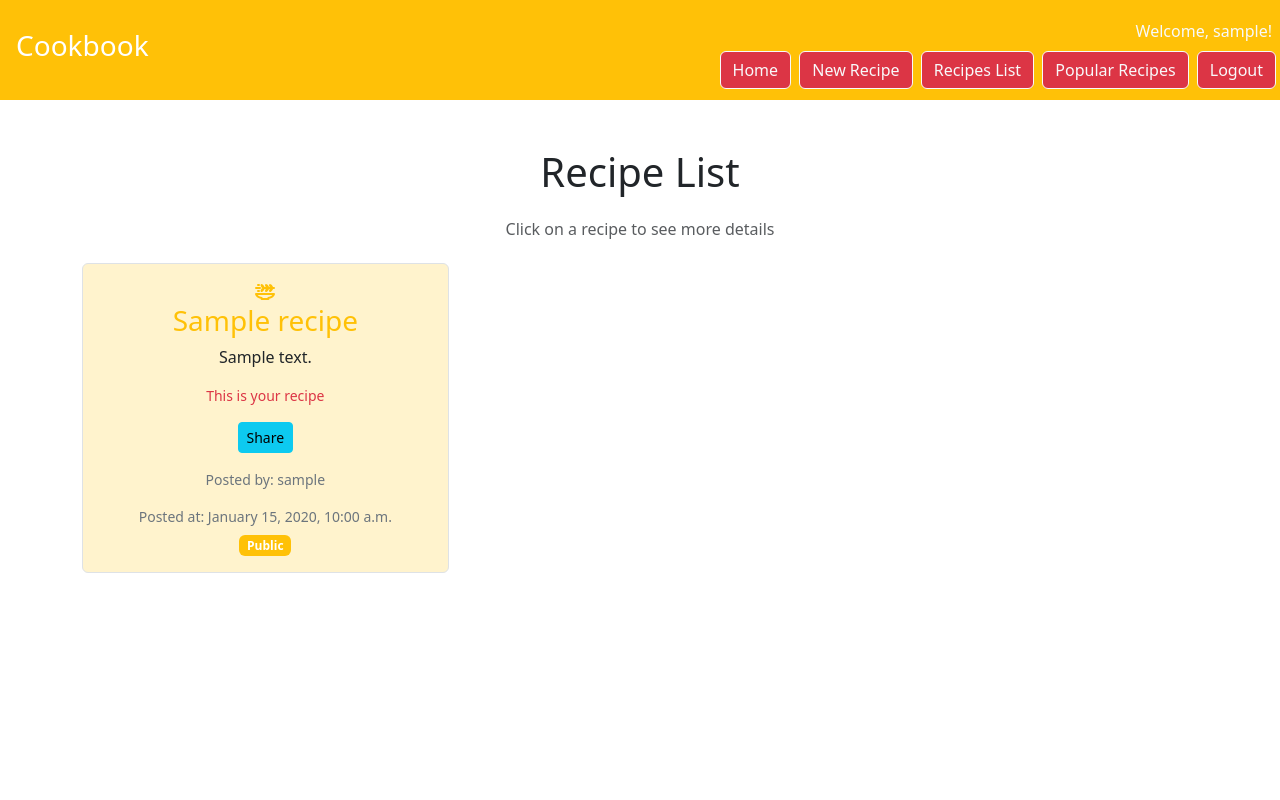
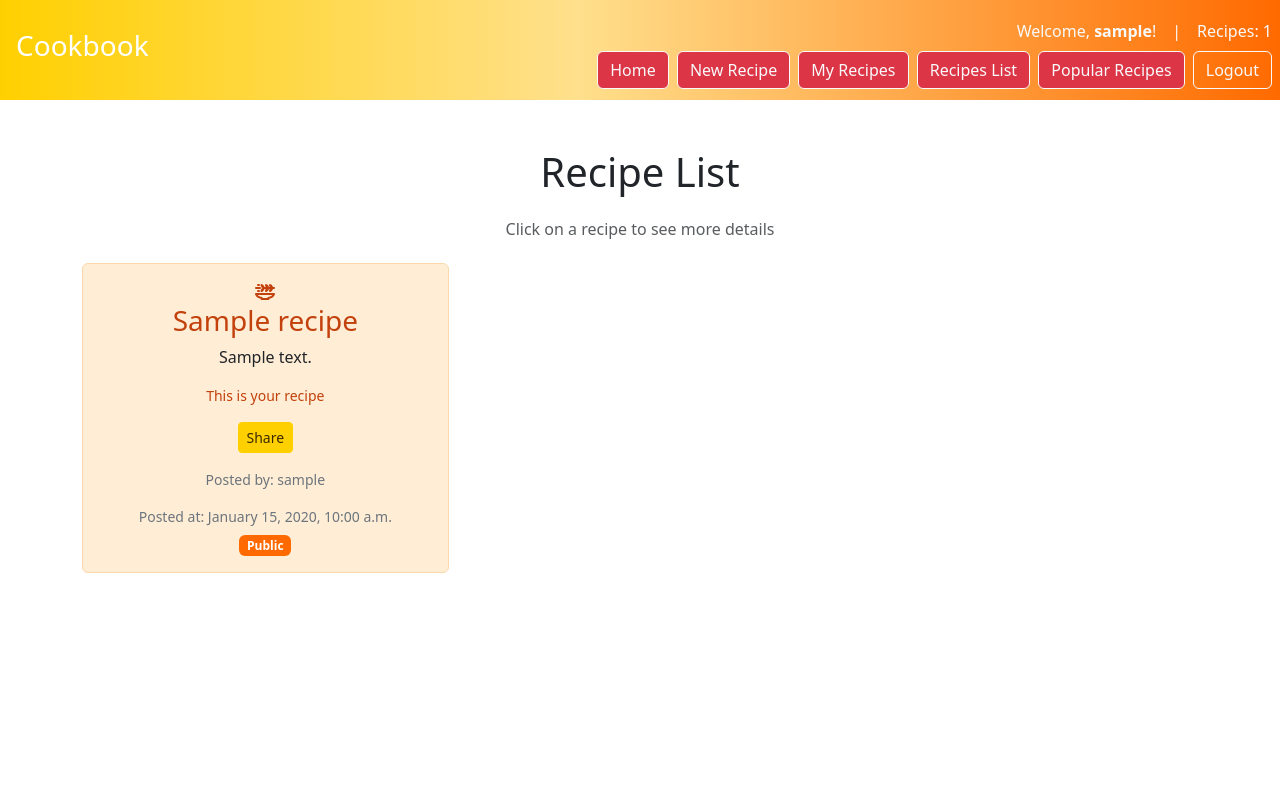
Before and after one commit to claytoncrispim/cookbook, a Django app: page /smart/recipes/ in a window 1280 px wide. Run offline with Django 5.2, Linux system fonts and the light colour scheme; a user stored in the database is signed in; tables that the repository leaves empty hold one stand-in row (values such as "Sample post").

Commit message:
Apply hot theme styling and related recipe flow updates

```diff
--- a/cookbook/settings.py
+++ b/cookbook/settings.py
@@ -131,6 +131,7 @@ USE_TZ = True
 # https://docs.djangoproject.com/en/6.0/howto/static-files/
 
 STATIC_URL = 'static/'
+STATICFILES_DIRS = [BASE_DIR / 'static']
 
 # Auth redirects
 LOGIN_REDIRECT_URL = 'recipes.list'
--- a/recipes/templates/recipes/recipes_list.html
+++ b/recipes/templates/recipes/recipes_list.html
@@ -1,28 +1,34 @@
 {% extends "base.html" %}
 
 {% block content %}
+{% if request.resolver_match.url_name == 'recipes.list' %}
 <h1 class="my-4">Recipe List</h1>
+{% elif request.resolver_match.url_name == 'recipes.author' %}
+<h1 class="my-4">My Recipes</h1>
+{% endif %}
 <h6 class="text-muted my-4">Click on a recipe to see more details</h6>
 
 <div class="row row-cols-3 g-2">
     {% for recipe in recipes %}
     <div class="col">
-        <div class="p-3 border rounded-2 bg-warning-subtle text-dark text-center h-100">
-            <a href="{% url 'recipes.detail' pk=recipe.id %}" class="text-warning text-decoration-none">
-                <svg class="w-6 h-6 text-gray-800 dark:text-white" aria-hidden="true" xmlns="http://www.w3.org/2000/svg" width="24" height="24" fill="none" viewBox="0 0 24 24">
-                    <path stroke="currentColor" stroke-linecap="round" stroke-linejoin="round" stroke-width="2" d="M5 5.00003h1M5 11h1M3 8.00003h4m8.5 0c-.1016.11084-1.5385-1.15738-1.7964-1.482-.3299-.41512-.7812-1.43054-.6974-1.50634.0838-.0758 1.1161.68119 1.3741 1.00581.258.32462 1.2213 1.87169 1.1197 1.98253Zm0 0c-.1016-.11084-1.5385 1.15738-1.7964 1.482-.3299.41512-.7812 1.43057-.6974 1.50637.0838.0758 1.1161-.6812 1.3741-1.00584.258-.32462 1.2213-1.87169 1.1197-1.98253Zm4 0c-.1016.11084-1.5385-1.15738-1.7964-1.482-.3299-.41512-.7812-1.43054-.6974-1.50634.0838-.0758 1.1161.68119 1.3741 1.00581.258.32462 1.2213 1.87169 1.1197 1.98253Zm0 0c-.1016-.11084-1.5385 1.15738-1.7964 1.482-.3299.41512-.7812 1.43057-.6974 1.50637.0838.0758 1.1161-.6812 1.3741-1.00584.258-.32462 1.2213-1.87169 1.1197-1.98253Zm-8.5 0h10m-9.9943-.00001c-.1016.11084-1.53849-1.15738-1.79646-1.48201-.32987-.41511-.7812-1.43053-.69738-1.50633.08383-.0758 1.11614.68118 1.3741 1.00581.25794.32462 1.22124 1.87168 1.11974 1.98253Zm0 0c-.1016-.11085-1.53849 1.1574-1.79646 1.48203-.32987.41511-.7812 1.43055-.69738 1.50635.08383.0758 1.11614-.6812 1.3741-1.00582.25794-.32463 1.22124-1.87172 1.11974-1.98256ZM8.59868 18.0116V19h6.80262v-.9884C18.39 17.3447 20.5872 15.8251 21 14H3c.41284 1.8251 2.60995 3.3447 5.59868 4.0116Z"/>
+        <div class="p-3 border rounded-2 cb-card text-dark text-center h-100">
+            <a href="{% url 'recipes.detail' pk=recipe.id %}" class="cb-card-link text-decoration-none">
+                <svg class="w-6 h-6 text-gray-800 dark:text-white" aria-hidden="true" xmlns="http://www.w3.org/2000/svg"
+                    width="24" height="24" fill="none" viewBox="0 0 24 24">
+                    <path stroke="currentColor" stroke-linecap="round" stroke-linejoin="round" stroke-width="2"
+                        d="M5 5.00003h1M5 11h1M3 8.00003h4m8.5 0c-.1016.11084-1.5385-1.15738-1.7964-1.482-.3299-.41512-.7812-1.43054-.6974-1.50634.0838-.0758 1.1161.68119 1.3741 1.00581.258.32462 1.2213 1.87169 1.1197 1.98253Zm0 0c-.1016-.11084-1.5385 1.15738-1.7964 1.482-.3299.41512-.7812 1.43057-.6974 1.50637.0838.0758 1.1161-.6812 1.3741-1.00584.258-.32462 1.2213-1.87169 1.1197-1.98253Zm4 0c-.1016.11084-1.5385-1.15738-1.7964-1.482-.3299-.41512-.7812-1.43054-.6974-1.50634.0838-.0758 1.1161.68119 1.3741 1.00581.258.32462 1.2213 1.87169 1.1197 1.98253Zm0 0c-.1016-.11084-1.5385 1.15738-1.7964 1.482-.3299.41512-.7812 1.43057-.6974 1.50637.0838.0758 1.1161-.6812 1.3741-1.00584.258-.32462 1.2213-1.87169 1.1197-1.98253Zm-8.5 0h10m-9.9943-.00001c-.1016.11084-1.53849-1.15738-1.79646-1.48201-.32987-.41511-.7812-1.43053-.69738-1.50633.08383-.0758 1.11614.68118 1.3741 1.00581.25794.32462 1.22124 1.87168 1.11974 1.98253Zm0 0c-.1016-.11085-1.53849 1.1574-1.79646 1.48203-.32987.41511-.7812 1.43055-.69738 1.50635.08383.0758 1.11614-.6812 1.3741-1.00582.25794-.32463 1.22124-1.87172 1.11974-1.98256ZM8.59868 18.0116V19h6.80262v-.9884C18.39 17.3447 20.5872 15.8251 21 14H3c.41284 1.8251 2.60995 3.3447 5.59868 4.0116Z" />
                 </svg>
 
                 <h3>{{ recipe.title }}</h3>
             </a>
             <p>{{ recipe.description|truncatechars:50 }}</p>
             {% if recipe.author == request.user %}
-            <p class="text-danger small">This is your recipe</p>
+            <p class="cb-owner-text small">This is your recipe</p>
             {% endif %}
 
-            {% if recipe.author == request.user %}
+            {% if recipe.author == request.user or recipe.is_public %}
             <div class="mt-2">
-                <a href="{% url 'recipes.share' pk=recipe.id %}" class="btn btn-info btn-sm">Share</a>
+                <a href="{% url 'recipes.share' pk=recipe.id %}" class="btn cb-share-btn btn-sm">Share</a>
             </div>
             {% endif %}
 
@@ -38,9 +44,9 @@
 
             <div class="mt-2">
                 {% if recipe.is_public %}
-                <span class="badge bg-warning">Public</span>
+                <span class="badge cb-badge-public">Public</span>
                 {% else %}
-                <span class="badge bg-secondary">Private</span>
+                <span class="badge cb-badge-private">Private</span>
                 {% endif %}
             </div>
         </div>
--- a/recipes/urls.py
+++ b/recipes/urls.py
@@ -5,6 +5,7 @@ from . import views
 urlpatterns = [
     path('recipes/', views.RecipeListView.as_view(), name='recipes.list'),
     path('recipes/new/', views.RecipeCreateView.as_view(), name='recipes.new'),
+    path('recipes/author/', views.AuthorRecipesListView.as_view(), name='recipes.author'),
     path('recipes/popular/', views.RecipePopularListView.as_view(), name='recipes.popular'),
     path('recipes/<int:pk>/', views.RecipeDetailView.as_view(), name='recipes.detail'),
     path('recipes/<int:pk>/edit/', views.RecipeUpdateView.as_view(), name='recipes.update'),
--- a/recipes/views.py
+++ b/recipes/views.py
@@ -108,6 +108,16 @@ class RecipeShareView(DetailView):
         return context
 
 
+class AuthorRecipesListView(LoginRequiredMixin, ListView):
+    model = Recipe
+    template_name = 'recipes/recipes_list.html'
+    context_object_name = 'recipes'
+    login_url = '/login'
+
+    def get_queryset(self):
+        return Recipe.objects.filter(author=self.request.user).order_by('-created_at')
+
+
 @login_required(login_url='/login')
 def add_like(request, pk):
     recipe = get_object_or_404(
@@ -117,6 +127,7 @@ def add_like(request, pk):
     )
     recipe.likes = F('likes') + 1
     recipe.save(update_fields=['likes'])
+    recipe.refresh_from_db(fields=['likes'])
     return redirect('recipes.detail', pk=pk)
 
 
@@ -125,6 +136,7 @@ def mark_private(request, pk):
     recipe = get_object_or_404(Recipe, pk=pk, author=request.user)
     recipe.is_public = False
     recipe.save(update_fields=['is_public'])
+    recipe.refresh_from_db(fields=['is_public'])
     return redirect('recipes.share', pk=pk)
 
 
@@ -133,4 +145,5 @@ def mark_public(request, pk):
     recipe = get_object_or_404(Recipe, pk=pk, author=request.user)
     recipe.is_public = True
     recipe.save(update_fields=['is_public'])
+    recipe.refresh_from_db(fields=['is_public'])
     return redirect('recipes.share', pk=pk)
--- /dev/null
+++ b/static/css/theme.css
@@ -0,0 +1,78 @@
+:root {
+    --cb-yellow-200: #fff3b0;
+    --cb-yellow-500: #ffd000;
+    --cb-orange-100: #ffedd5;
+    --cb-orange-200: #fed7aa;
+    --cb-orange-400: #ff6a00;
+    --cb-orange-700: #c2410c;
+    --cb-slate-700: #334155;
+}
+
+.cb-nav {
+    background: linear-gradient(90deg, var(--cb-yellow-500), #ffe08c 45%, var(--cb-orange-400));
+}
+
+.cb-card {
+    background-color: var(--cb-orange-100);
+    border-color: var(--cb-orange-200) !important;
+}
+
+.cb-card-link {
+    color: var(--cb-orange-700);
+}
+
+.cb-card-link:hover {
+    color: var(--cb-orange-400);
+}
+
+.cb-share-btn {
+    background-color: var(--cb-yellow-500);
+    border-color: var(--cb-yellow-500);
+    color: #3a2a00;
+}
+
+.cb-share-btn:hover {
+    background-color: var(--cb-orange-400);
+    border-color: var(--cb-orange-400);
+    color: #fff;
+}
+
+.cb-badge-public {
+    background-color: var(--cb-orange-400);
+    color: #fff;
+}
+
+.cb-badge-private {
+    background-color: var(--cb-slate-700);
+    color: #fff;
+}
+
+.cb-owner-text {
+    color: var(--cb-orange-700);
+}
+
+.cb-btn-private {
+    background-color: var(--cb-slate-700);
+    border-color: var(--cb-slate-700);
+    color: #fff;
+}
+
+.cb-btn-private:hover {
+    background-color: #1f2937;
+    border-color: #1f2937;
+    color: #fff;
+}
+
+.cb-post-pill {
+    color: var(--cb-orange-700);
+    background-color: var(--cb-yellow-200);
+    border: 1px solid var(--cb-orange-200);
+}
+
+.cb-copy-link {
+    color: var(--cb-orange-700);
+}
+
+.cb-copy-link:hover {
+    color: var(--cb-orange-400);
+}
--- a/static/templates/base.html
+++ b/static/templates/base.html
@@ -4,10 +4,11 @@
     <head>
         <title>Cookbook</title>
         <link href="https://cdn.jsdelivr.net/npm/bootstrap@5.3.0/dist/css/bootstrap.min.css" rel="stylesheet" integrity="sha384-9ndCyUaIbzAi2FUVXJi0CjmCapSmO7SnpJef0486qhLnuZ2cdeRhO02iuK6FUUVM" crossorigin="anonymous" />
+        <link rel="stylesheet" href="{% static 'css/theme.css' %}" />
     </head>
 
     <body>
-        <nav class="navbar navbar-dark bg-warning">
+        <nav class="navbar navbar-dark cb-nav">
             <a class="navbar-brand" href="{% url 'home' %}">
                 <h3 class="d-flex align-items-start p-3">Cookbook</h3>
             </a>
@@ -15,21 +16,26 @@
                 {% if user.is_authenticated %}
 
                     <div class="d-flex justify-content-end align-items-center">
-                    <div class="text-light p-2">Welcome, {{ user.username }}!</div>
+                        <div class="text-light p-2">
+                            Welcome,
+                            <div class="d-inline fw-bolder">{{ user.username }}</div>!
+                        </div>
+                        <div class="text-light p-2">|</div>
+                        <div class="text-light p-2">Recipes: {{ user.recipes.count }}</div>
                     </div>
                     <a href="{% url 'home' %}" class="btn btn-outline-light btn-danger me-1">Home</a>
                     <a href="{% url 'recipes.new' %}" class="btn btn-outline-light btn-danger me-1">New Recipe</a>
+                    <a href="{% url 'recipes.author' %}" class="btn btn-outline-light btn-danger me-1">My Recipes</a>
                     <a href="{% url 'recipes.list' %}" class="btn btn-outline-light btn-danger me-1">Recipes List</a>
                     <a href="{% url 'recipes.popular' %}" class="btn btn-outline-light btn-danger me-1">Popular Recipes</a>
 
-                    <!-- Logout logic Django 5.0+ -->
                     <form action="{% url 'logout' %}" method="post" class="d-inline">
                         {% csrf_token %}
-                        <button type="submit" class="btn btn-outline-light btn-danger me-1">Logout</button>
+                        <button type="submit" class="btn btn-outline-light me-2">Logout</button>
                     </form>
                     {% else %}
                     <a href="{% url 'login' %}" class="btn btn-outline-light me-1">Login</a>
-                    <a href="{% url 'register' %}" class="btn btn-outline-light me-1">Sign Up</a>
+                    <a href="{% url 'register' %}" class="btn btn-outline-light me-2">Sign Up</a>
 
                 {% endif %}
 
```
Also changed, not shown: recipes/templates/recipes/recipes_detail.html (+6 -6 lines), recipes/templates/recipes/recipes_popular.html (+5 -5 lines), recipes/templates/recipes/recipes_share.html (+5 -6 lines).
